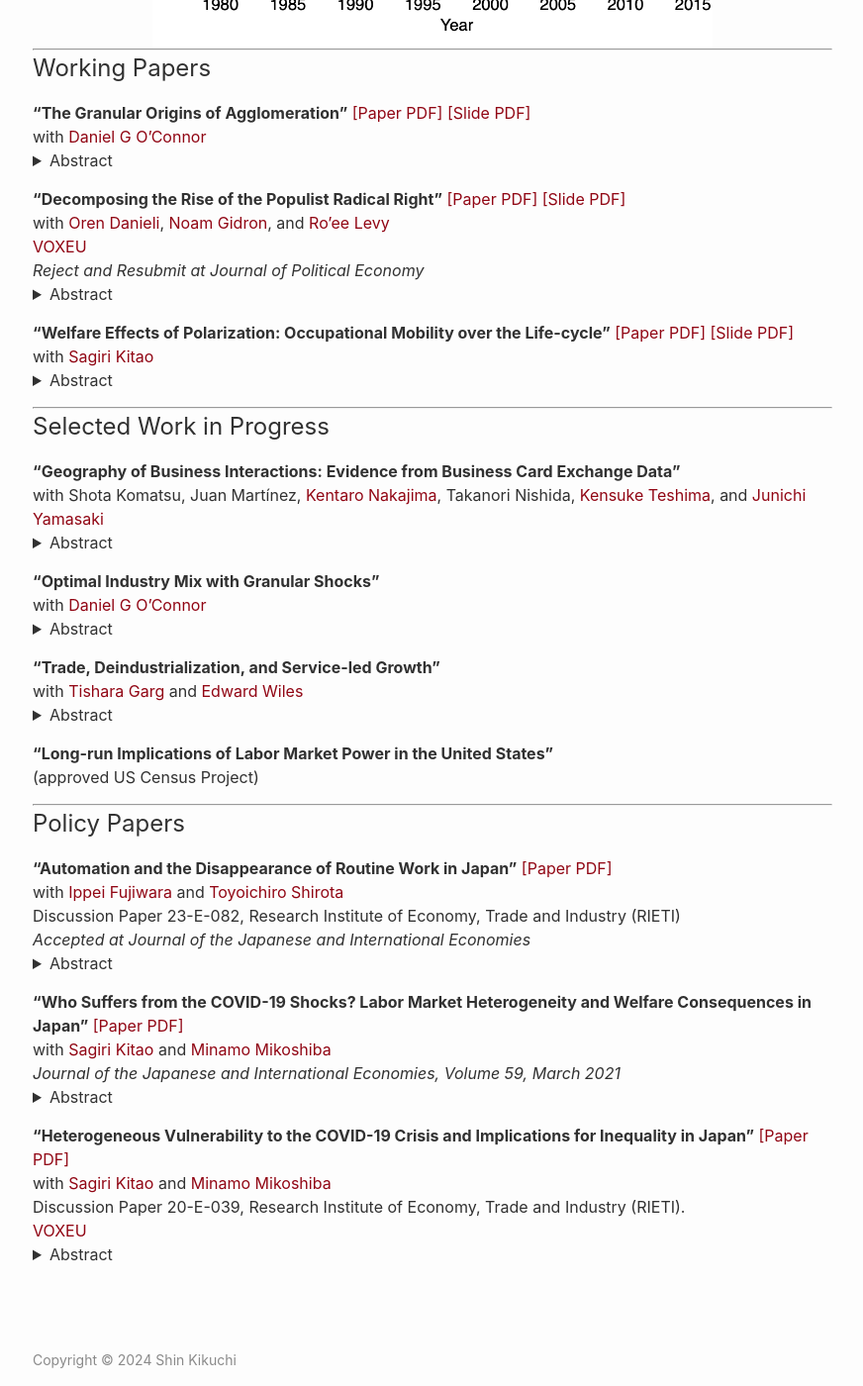
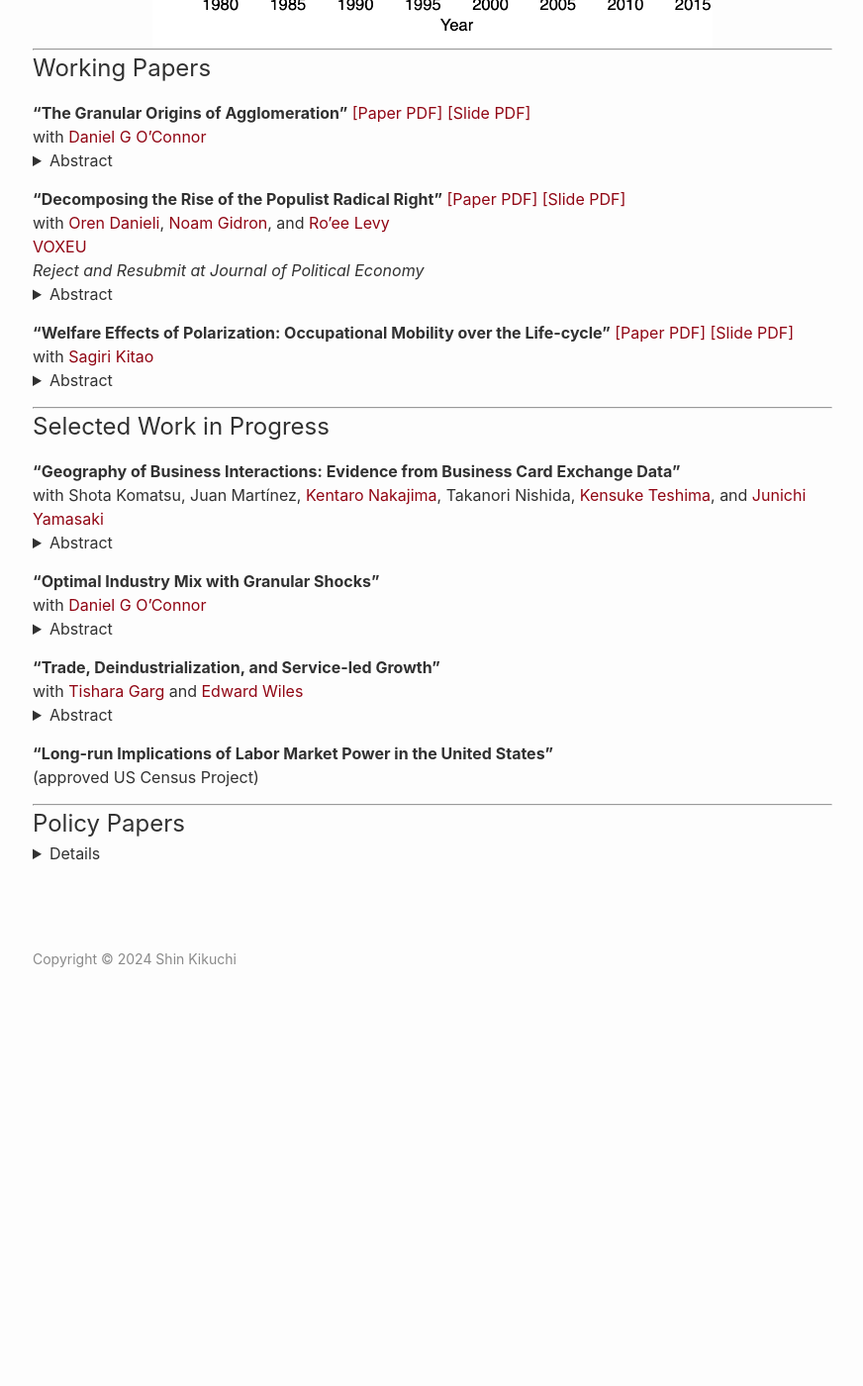
Before and after one commit to shinnkikuchi/shinnkikuchi.github.io, a Jekyll site: the page built from index.md, in a window 1280 px wide and 1400 px high, scrolled down 782 px. Shown: the whole window at 99% size, without its empty margins (187-1059 px from the left). Built offline with Jekyll 4.4.1, drawn with Linux system fonts in a browser that asks for light colours; after the commit the page ends 1777 px from its top, so only the background shows below that; some of the changed text lies outside the part shown.

Commit message:
Update index.md

```diff
--- a/index.md
+++ b/index.md
@@ -89,7 +89,7 @@ We examine the impact of trade liberalization on structural change patterns in I
 <hr>
 
 ## Policy Papers
-
+<details style="margin-bottom: 15px; margin-top: -15px">
 **"Automation and the Disappearance of Routine Work in Japan"** <a href="/files/research/FKS-robot-japan.pdf" target="_blank">[Paper PDF]</a><br>
 with <a href="https://sites.google.com/site/ippeifujiwara/" target="_blank">Ippei Fujiwara</a> and <a href="https://researchmap.jp/81332791111?lang=en" target="_blank">Toyoichiro Shirota</a><br>
 Discussion Paper 23-E-082, Research Institute of Economy, Trade and Industry (RIETI) <br>
@@ -118,3 +118,4 @@ with  <a href="https://sites.google.com/site/sagirikitao/home" target="_blank">S
 <summary>Abstract</summary>
 We study how the COVID-19 crisis could affect earnings inequality across heterogeneous individuals in Japan. We use the Employment Status Survey (ESS) to identify groups of individuals who are more vulnerable to the COVID-19 shocks, which likely affect workers in different industries, occupations, and employment types in different magnitude. We assess the impact using various data and early evidence including expenditures data from the JCB Consumption NOW during the first weeks of the pandemic. Our study identifies significant heterogeneity in vulnerability to the COVID-19 shocks across workers of different types. We find that the crisis will hit low-income groups by more and is likely to significantly exacerbate inequality through multiple channels, calling for urgent and large-scale assistance targeted towards affected individuals.
 </details>
+</details>
```
